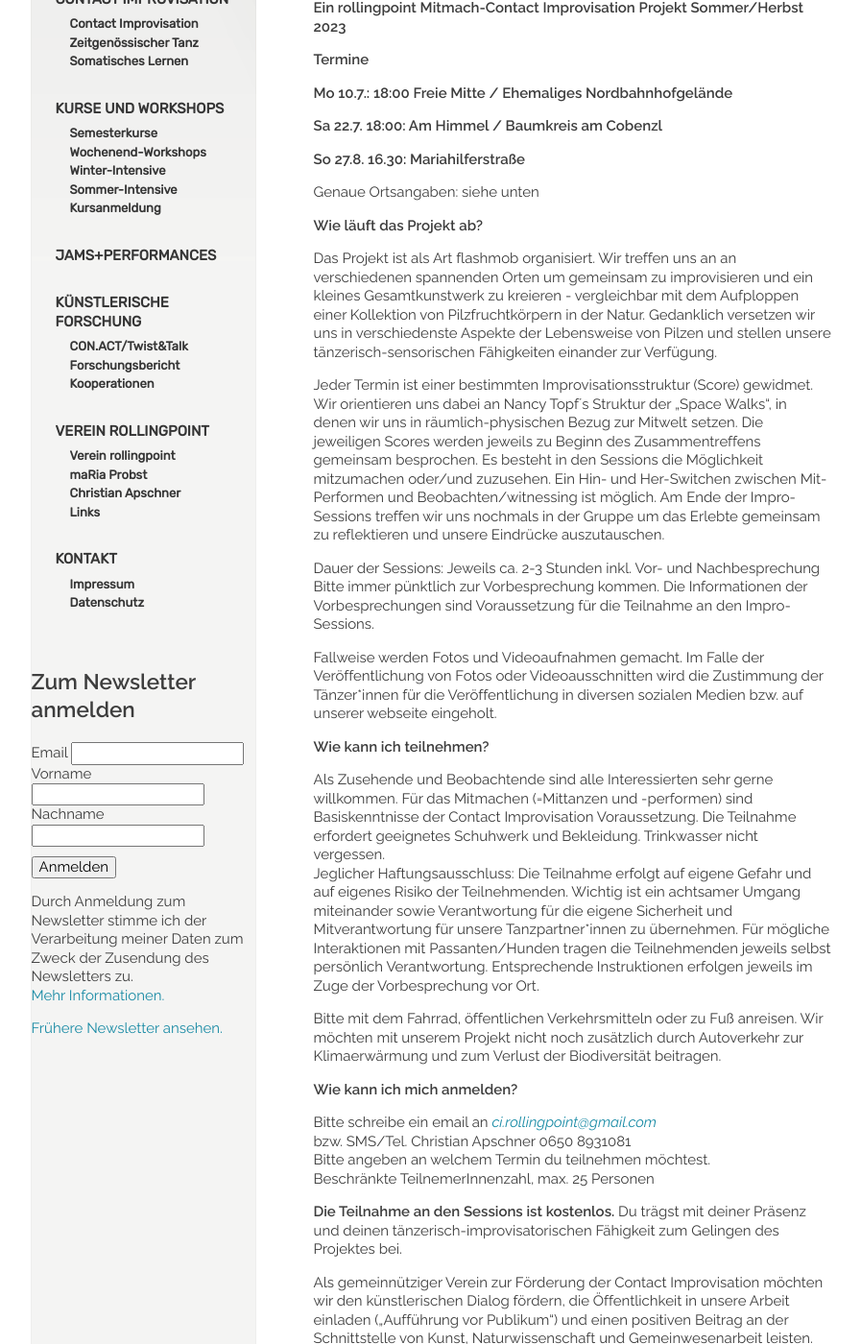
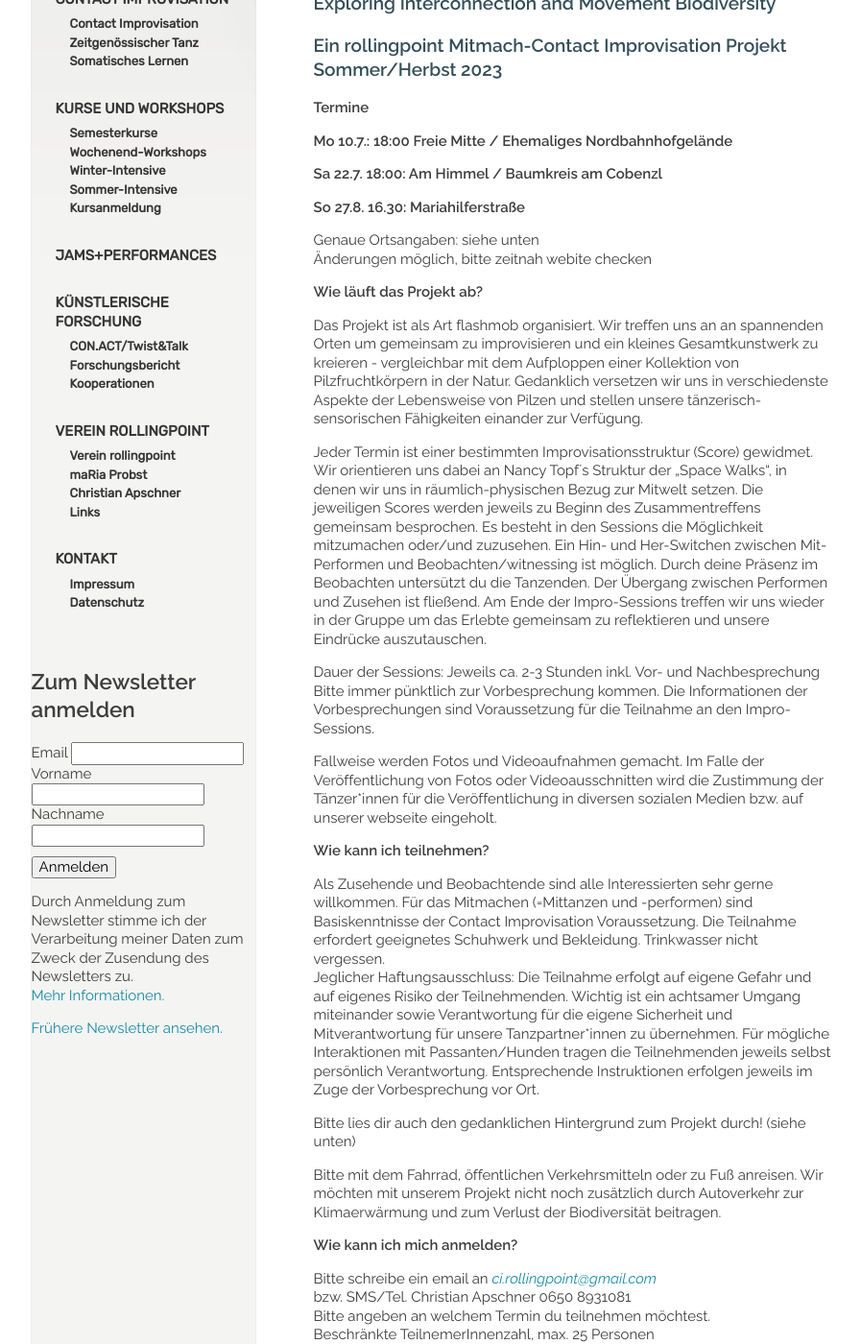
Before and after one commit to manulari/rollingpointat, a Jekyll site: the page built from _pages_de/mycelium.md, in a window 1280 px wide and 1400 px high, scrolled down 195 px. Shown: the whole window at 96% size, without its empty margins (152-1049 px from the left). Built offline with Jekyll 4.4.1, drawn with Linux system fonts in a browser that asks for light colours; comment, search, counter and statistics services are not loaded; some of the changed text lies outside the part shown.

Commit message:
Update page (de) “mycelium”

```diff
--- a/_pages_de/mycelium.md
+++ b/_pages_de/mycelium.md
@@ -3,12 +3,11 @@ permalink: /mycelium
 title: Dancing Mycelium
 language: de
 ---
-„**Seltsamia“ - Dancing Mycelium\
-Exploring Interconnection and Movement Biodiversity**
+## „**Seltsamia“ - Dancing Mycelium**
 
-**Ein rollingpoint Mitmach-Contact Improvisation Projekt Sommer/Herbst 2023**
+### **Exploring Interconnection and Movement Biodiversity**
 
-
+### **Ein rollingpoint Mitmach-Contact Improvisation Projekt Sommer/Herbst 2023**
 
 **Termine**
 
@@ -18,13 +17,14 @@ Exploring Interconnection and Movement Biodiversity**
 
 [](<>)**So 27.8. 16.30: Mariahilferstraße**
 
-Genaue Ortsangaben: siehe unten
+Genaue Ortsangaben: siehe unten\
+Änderungen möglich, bitte zeitnah webite checken
 
 **Wie läuft das Projekt ab?**
 
-Das Projekt ist als Art flashmob organisiert. Wir treffen uns an an verschiedenen spannenden Orten um gemeinsam zu improvisieren und ein kleines Gesamtkunstwerk zu kreieren - vergleichbar mit dem Aufploppen einer Kollektion von Pilzfruchtkörpern in der Natur. Gedanklich versetzen wir uns in verschiedenste Aspekte der Lebensweise von Pilzen und stellen unsere tänzerisch-sensorischen Fähigkeiten einander zur Verfügung.
+Das Projekt ist als Art flashmob organisiert. Wir treffen uns an an spannenden Orten um gemeinsam zu improvisieren und ein kleines Gesamtkunstwerk zu kreieren - vergleichbar mit dem Aufploppen einer Kollektion von Pilzfruchtkörpern in der Natur. Gedanklich versetzen wir uns in verschiedenste Aspekte der Lebensweise von Pilzen und stellen unsere tänzerisch-sensorischen Fähigkeiten einander zur Verfügung.
 
-Jeder Termin ist einer bestimmten Improvisationsstruktur (Score) gewidmet. Wir orientieren uns dabei an Nancy Topf´s Struktur der „Space Walks“, in denen wir uns in räumlich-physischen Bezug zur Mitwelt setzen. Die jeweiligen Scores werden jeweils zu Beginn des Zusammentreffens gemeinsam besprochen. Es besteht in den Sessions die Möglichkeit mitzumachen oder/und zuzusehen. Ein Hin- und Her-Switchen zwischen Mit-Performen und Beobachten/witnessing ist möglich. Am Ende der Impro-Sessions treffen wir uns nochmals in der Gruppe um das Erlebte gemeinsam zu reflektieren und unsere Eindrücke auszutauschen.
+Jeder Termin ist einer bestimmten Improvisationsstruktur (Score) gewidmet. Wir orientieren uns dabei an Nancy Topf´s Struktur der „Space Walks“, in denen wir uns in räumlich-physischen Bezug zur Mitwelt setzen. Die jeweiligen Scores werden jeweils zu Beginn des Zusammentreffens gemeinsam besprochen. Es besteht in den Sessions die Möglichkeit mitzumachen oder/und zuzusehen. Ein Hin- und Her-Switchen zwischen Mit-Performen und Beobachten/witnessing ist möglich. Durch deine Präsenz im Beobachten untersützt du die Tanzenden. Der Übergang zwischen Performen und Zusehen ist fließend. Am Ende der Impro-Sessions treffen wir uns wieder in der Gruppe um das Erlebte gemeinsam zu reflektieren und unsere Eindrücke auszutauschen.
 
 Dauer der Sessions: Jeweils ca. 2-3 Stunden inkl. Vor- und Nachbesprechung\
 Bitte immer pünktlich zur Vorbesprechung kommen. Die Informationen der Vorbesprechungen sind Voraussetzung für die Teilnahme an den Impro-Sessions.
@@ -36,6 +36,8 @@ Fallweise werden Fotos und Videoaufnahmen gemacht. Im Falle der Veröffentlichun
 Als Zusehende und Beobachtende sind alle Interessierten sehr gerne willkommen. Für das Mitmachen (=Mittanzen und -performen) sind Basiskenntnisse der Contact Improvisation Voraussetzung. Die Teilnahme erfordert geeignetes Schuhwerk und Bekleidung. Trinkwasser nicht vergessen.\
 Jeglicher Haftungsausschluss: Die Teilnahme erfolgt auf eigene Gefahr und auf eigenes Risiko der Teilnehmenden. Wichtig ist ein achtsamer Umgang miteinander sowie Verantwortung für die eigene Sicherheit und Mitverantwortung für unsere Tanzpartner*innen zu übernehmen. Für mögliche Interaktionen mit Passanten/Hunden tragen die Teilnehmenden jeweils selbst persönlich Verantwortung. Entsprechende Instruktionen erfolgen jeweils im Zuge der Vorbesprechung vor Ort.
 
+Bitte lies dir auch den gedanklichen Hintergrund zum Projekt durch! (siehe unten)
+
 Bitte mit dem Fahrrad, öffentlichen Verkehrsmitteln oder zu Fuß anreisen. Wir möchten mit unserem Projekt nicht noch zusätzlich durch Autoverkehr zur Klimaerwärmung und zum Verlust der Biodiversität beitragen.
 
 **Wie kann ich mich anmelden?**
@@ -45,11 +47,12 @@ bzw. SMS/Tel. Christian Apschner 0650 8931081\
 Bitte angeben an welchem Termin du teilnehmen möchtest.\
 Beschränkte TeilnemerInnenzahl, max. 25 Personen
 
-**Die Teilnahme an den Sessions ist kostenlos.** Du trägst mit deiner Präsenz und deinen tänzerisch-improvisatorischen Fähigkeit zum Gelingen des Projektes bei.
+**Die Teilnahme ist kostenlos.** Du trägst mit deiner Präsenz und deinen tänzerisch-improvisatorischen Fähigkeit zum Gelingen des Projektes bei.
 
-Als gemeinnütziger Verein zur Förderung der Contact Improvisation möchten wir den künstlerischen Dialog fördern, die Öffentlichkeit in unsere Arbeit einladen („Aufführung vor Publikum“) und einen positiven Beitrag an der Schnittstelle von Kunst, Naturwissenschaft und Gemeinwesenarbeit leisten.
+Als gemeinnütziger Verein zur Förderung der Contact Improvisation möchten wir den künstlerischen Dialog fördern, die Öffentlichkeit in unsere Arbeit einladen („Aufführung vor Publikum“) und einen positiven Beitrag an der Schnittstelle von Kunst, Naturwissenschaft, Tiefenökologie und Gemeinwesenarbeit leisten.
 
-**Möchtest du unsere Arbeit unterstützen?**Spenden auf unser Vereinskonto IBAN: AT54 3200 0000 1701 2717, BIC: RLNWATWW, Verein rollingpoint, sind gerne willkommen.
+**Möchtest du unsere Arbeit unterstützen?**\
+Spenden auf unser Vereinskonto IBAN: AT54 3200 0000 1701 2717, BIC: RLNWATWW, Verein rollingpoint, sind gerne willkommen.
 
 **Wann und wo?**
 
```
Also changed, not shown: other parts of _pages_de/mycelium.md (+5 -5 lines).
